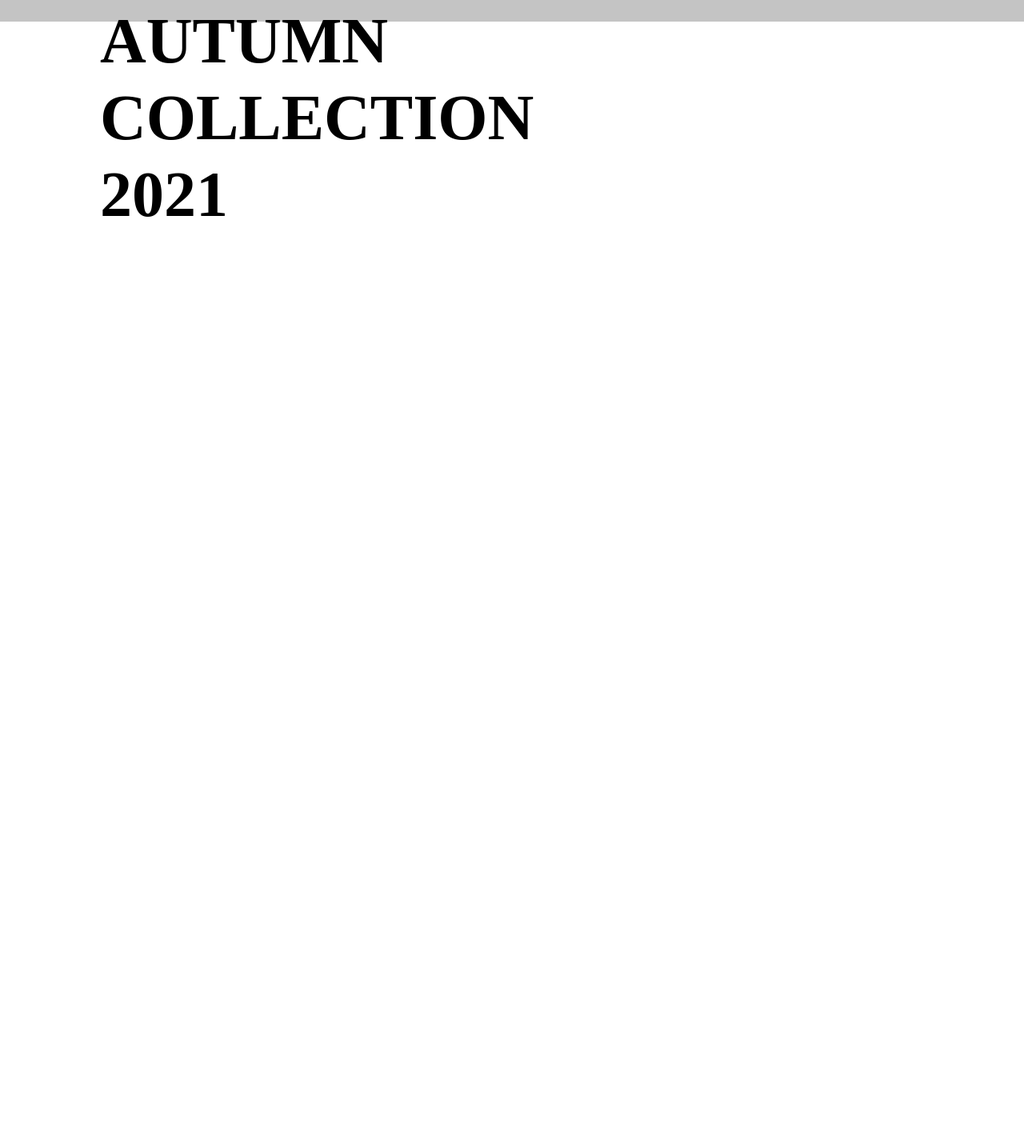
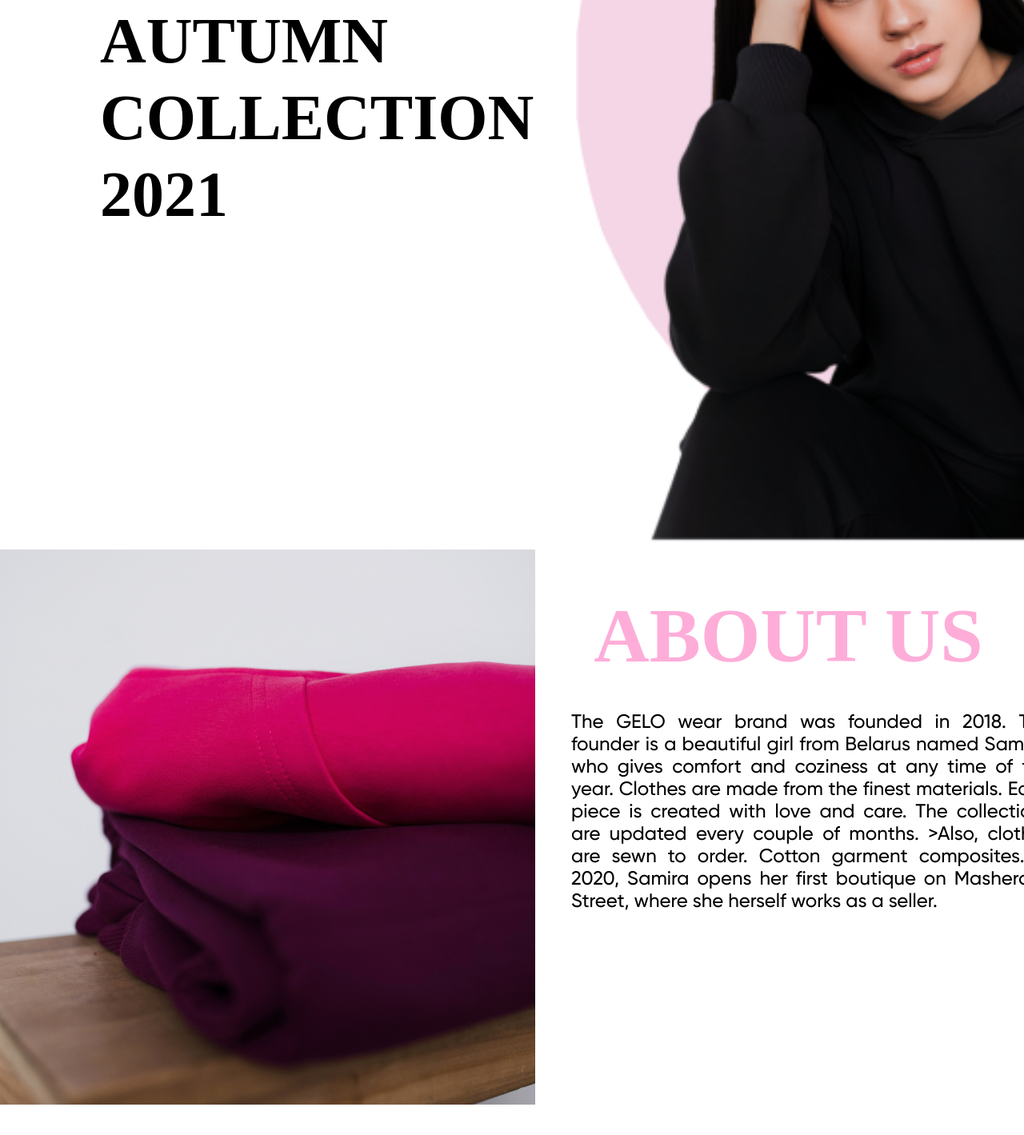
Before and after one commit to Tikkilip/Clothes, a plain HTML site: page index.html in a window 1280 px wide. Shown: the part 335-1754 px from the top of the page at 80% size. Before the commit the page ends 800 px from the top, so only its background shows below. Drawn offline with Linux system fonts and the light colour scheme.

Commit message:
main in progress

```diff
--- a/index.html
+++ b/index.html
@@ -17,15 +17,39 @@
         <div>
           <img id="logo" src="img/IMG_1195 1.png" alt="logo" />
         </div>
-        <div class="navigation_words" id="women">Women</div>
-        <div class="navigation_words" id="men">Men</div>
-        <div class="navigation_words" id="support">Support</div>
-        <div class="navigation_words" id="review">Review</div>
+        <ul id="catalogue_list">
+        <li class="navigation_words" id="women">Women</div>
+        <li class="navigation_words" id="men">Men</div>
+        <li class="navigation_words" id="support">Support</div>
+        <li class="navigation_words" id="review">Review</div>
+      </ul>
       </nav>
     </header>
+
     <main class="content">
       <div id="autumn">AUTUMN COLLECTION 2021</div>
+      <div>
+        <img id="Model_in_black" src="img/Model_in_black.png" alt="Model_in_black">
+      </div>
+      <div>
+        <img id="Red_clothes" src="img/Red_clothes.png" alt="Stack_of_Clothes">
+      </div>
+      <div>
+        <h1 class="pink_words" id="About_us">ABOUT US</h1>
+        <span class="usual_words">
+        The GELO wear brand was founded in 2018.
+The founder is a beautiful girl from Belarus named Samira, who gives comfort and coziness at any time of the year.
+Clothes are made from the finest materials. Each piece is created with love and care.
+The collections are updated every couple of months. >Also, clothes are sewn to order. Cotton garment composites. In 2020, Samira opens her first boutique on Masherova Street, where she herself works as a seller.
+</span>
+</div>
+
+
+
+
+
     </main>
+
     <footer><div class="footer_container">
 
       <img src="../images/map.png" alt="map" class="map">
--- a/main.css
+++ b/main.css
@@ -1,16 +1,19 @@
 body {
   width: 1440px;
+  display: flex;
+  flex-direction: column;
+  justify-content: space-between;
 }
 
-/*Header*/
+/*Начало Header*/
 :root {
-  --header-and-main-color: white;
+  --header-and-main-background-color: white;
 }
 
 .header_layer_1 {
   display: flex;
   height: 108px;
-  background-color: var(--header-and-main-color);
+  background-color: var(--header-and-main-background-color);
   opacity: 0;
 }
 
@@ -22,12 +25,17 @@ body {
   top: 40px;
 }
 
+#catalogue_list {
+  margin: 0px;
+}
+
 .navigation_words {
   position: absolute;
-  font-family: Gilroy;
+  font-family: "Gilroy";
   font-size: 18px;
   line-height: 21px;
   top: 53px;
+  list-style-type: none;
 }
 
 #women {
@@ -50,11 +58,18 @@ body {
   width: 58px;
   left: 575px;
 }
-/*Header*/
+/*Конец Header*/
 
-/*Main page*/
+/*Начало Main page*/
+
 .content {
   display: flex;
+  height: 4840px;
+}
+
+@font-face {
+  font-family: "Swis 721 Hv BT";
+  src: url(fonts/Swiss721BT-Heavy.woff) format("woff");
 }
 
 #autumn {
@@ -63,23 +78,66 @@ body {
   height: 288px;
   left: 125px;
   top: 338px;
-  font-family: Swis721 Hv BT;
+  font-family: "Swis721 Hv BT";
   font-style: normal;
   font-weight: 900;
   font-size: 80px;
   line-height: 96px;
 }
 
+#Model_in_black {
+  position: absolute;
+  width: 720px;
+  left: 720px;
+  top: 50px;
+}
+
+#Red_clothes {
+  position: absolute;
+  width: 669px;
+  height: 694px;
+  left: 0px;
+  top: 1022px;
+}
+
+.pink_words {
+  font-family: Swis721 Blk BT;
+  font-style: normal;
+  font-weight: 900;
+  font-size: 96px;
+  line-height: 115px;
+  text-align: center;
+  color: #feadd9;
+}
+
+#About_us {
+  position: absolute;
+  width: 543px;
+  left: 714px;
+  top: 1072px;
+}
+
+.usual_words {
+  position: absolute;
+  width: 600px;
+  height: 308px;
+  left: 714px;
+  top: 1223px;
+
+  font-family: "Gilroy";
+  font-style: normal;
+  font-weight: normal;
+  font-size: 24px;
+  line-height: 28px;
+  text-align: justify;
+}
+/*Конец Main page*/
 
 /*Начало футера*/
 
 @font-face {
   font-family: "Gilroy";
   src: url(fonts/Gilroy-Medium.woff) format("woff");
-}
-
-body {
-  font-family: "Gilroy";
 }
 
 footer {
@@ -120,7 +178,7 @@ footer {
 
 .ip {
   grid-area: ip;
-  font-family: Gilroy;
+  font-family: "Gilroy";
   font-style: normal;
   font-weight: normal;
   font-size: 18px;
@@ -159,7 +217,7 @@ footer {
 .address,
 .phone,
 .time {
-  font-family: Gilroy;
+  font-family: "Gilroy";
   font-style: normal;
   font-weight: normal;
   font-size: 18px;
```
Also changed, not shown: fonts/Swiss721BT-Heavy.woff (added), img/7-removebg-preview_auto_x2 1.png (deleted), img/Ellipse 1.png (deleted), img/Red_clothes.png (added).
